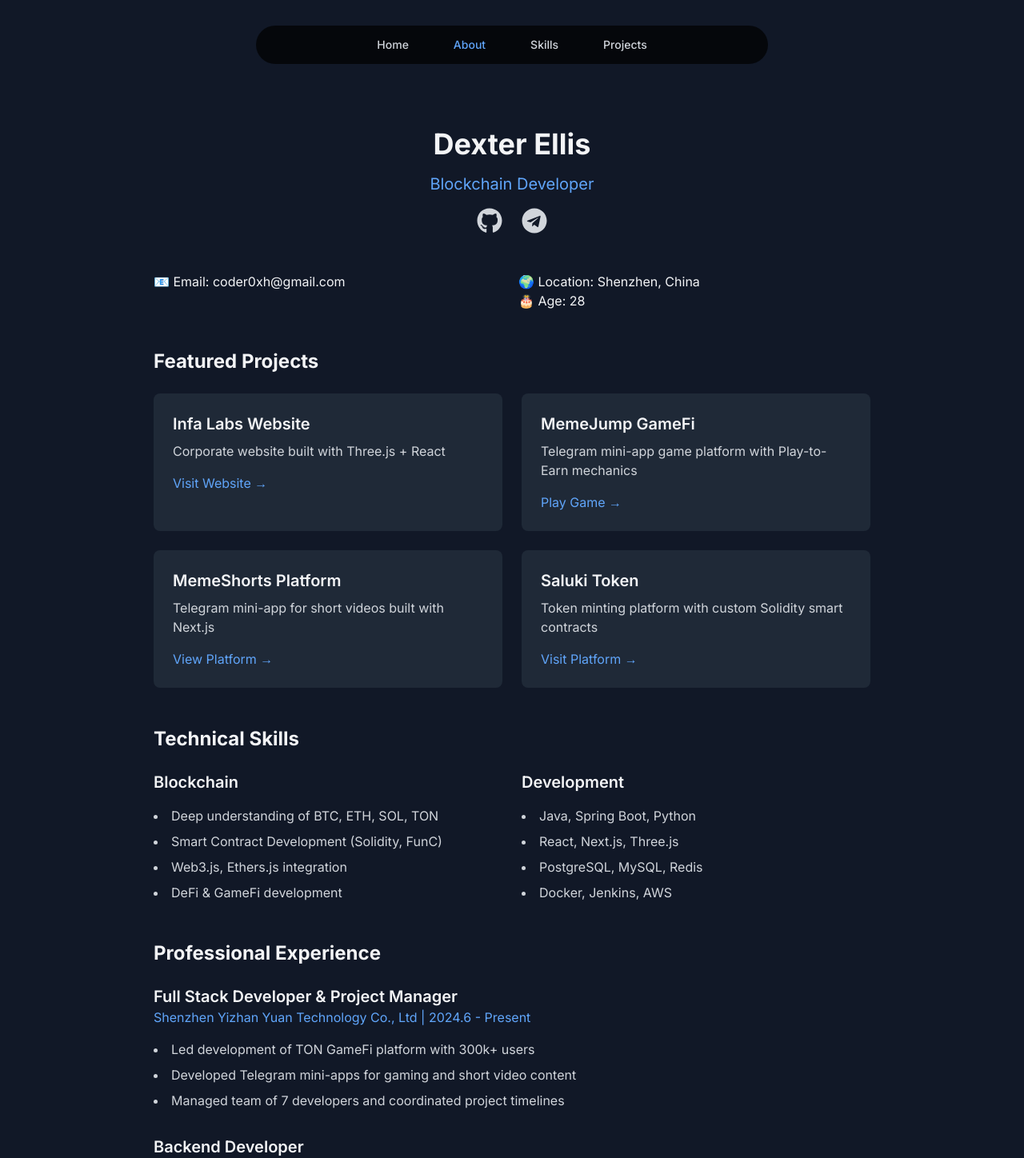
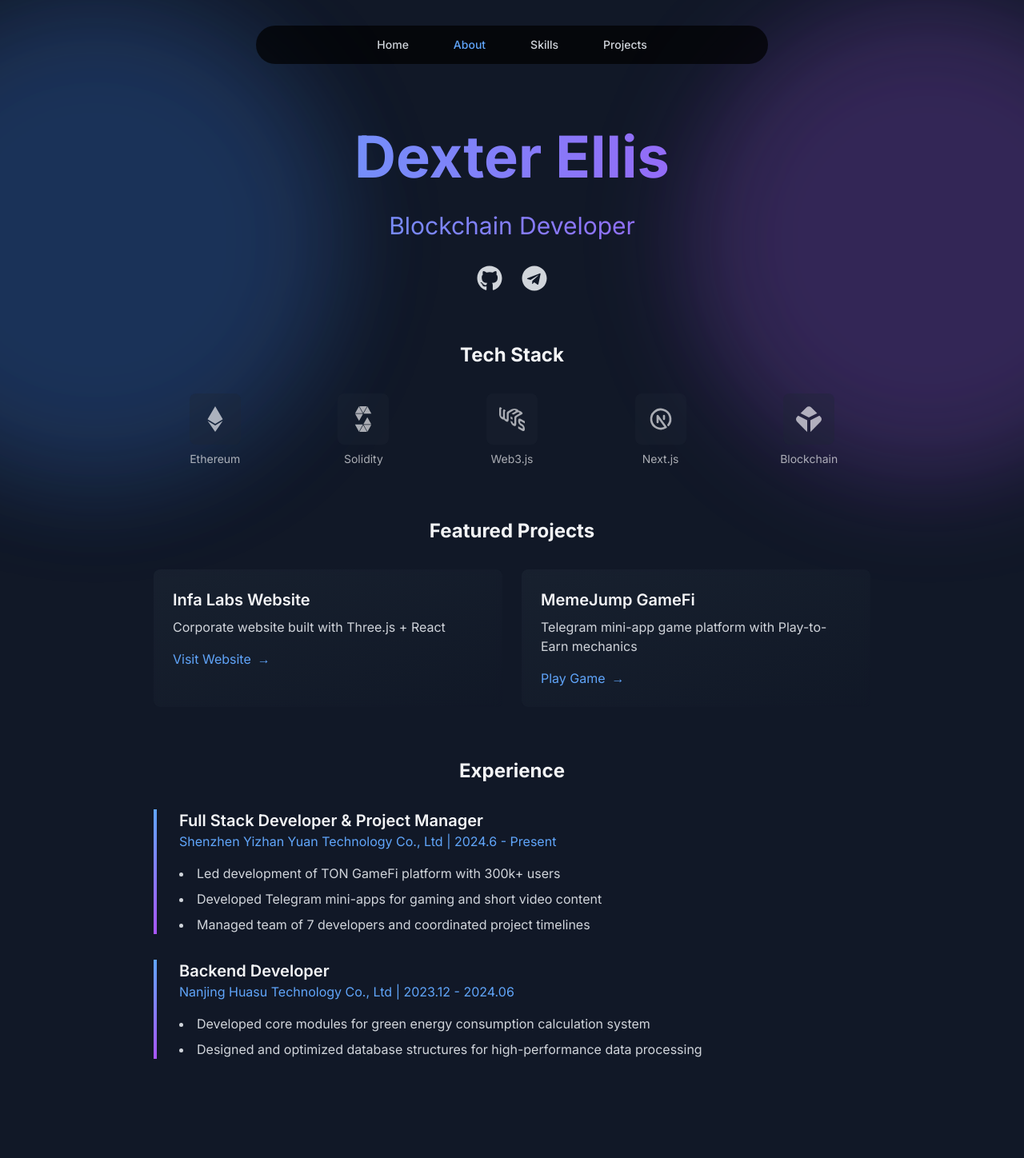
Before and after one commit to Coder0xH/personal-website, a Next.js app: page /about in a window 1280 px wide. Shown: the top 1448 px of the page at 80% size. After the commit the page ends 1324 px from the top, so only its background shows below. Built offline with nearby package versions, Linux system fonts and the light colour scheme.

Commit message:
breathing light

```diff
--- a/src/app/about/page.tsx
+++ b/src/app/about/page.tsx
@@ -2,152 +2,210 @@
 
 import { motion } from 'framer-motion'
 import { FaGithub, FaEthereum, FaTelegram } from 'react-icons/fa'
-import { SiSolidity } from 'react-icons/si'
+import { SiSolidity, SiWeb3Dotjs, SiBlockchaindotcom } from 'react-icons/si'
+import { TbBrandNextjs } from 'react-icons/tb'
 import Navbar from '@/components/Navbar'
 
 export default function About() {
-  const fadeInUp = {
-    initial: { opacity: 0, y: 60 },
-    animate: { opacity: 1, y: 0 },
-    transition: { duration: 0.6 }
+  const containerVariants = {
+    hidden: { opacity: 0 },
+    visible: {
+      opacity: 1,
+      transition: {
+        staggerChildren: 0.3
       }
+    }
+  }
+
+  const itemVariants = {
+    hidden: { opacity: 0, y: 20 },
+    visible: {
+      opacity: 1,
+      y: 0,
+      transition: {
+        duration: 0.5
+      }
+    }
+  }
+
+  const glowVariants = {
+    initial: { opacity: 0.5 },
+    animate: {
+      opacity: [0.5, 1, 0.5],
+      transition: {
+        duration: 2,
+        repeat: Infinity,
+        ease: "easeInOut"
+      }
+    }
+  }
+
+  const techStackItems = [
+    { icon: <FaEthereum className="w-8 h-8" />, label: "Ethereum" },
+    { icon: <SiSolidity className="w-8 h-8" />, label: "Solidity" },
+    { icon: <SiWeb3Dotjs className="w-8 h-8" />, label: "Web3.js" },
+    { icon: <TbBrandNextjs className="w-8 h-8" />, label: "Next.js" },
+    { icon: <SiBlockchaindotcom className="w-8 h-8" />, label: "Blockchain" }
+  ]
 
   return (
     <>
       <Navbar />
-      <div className="min-h-screen bg-gray-900 text-gray-100 pt-40 px-4 sm:px-6 lg:px-8">
-        <div className="max-w-4xl mx-auto">
-          <motion.div {...fadeInUp} className="space-y-12">
+      <div className="min-h-screen text-gray-100 pt-40 px-4 sm:px-6 lg:px-8">
+        <motion.div
+          className="max-w-4xl mx-auto relative"
+          variants={containerVariants}
+          initial="hidden"
+          animate="visible"
+        >
           {/* Header Section */}
-            <div className="text-center space-y-4">
-              <h1 className="text-4xl font-bold">Dexter Ellis</h1>
-              <p className="text-xl text-blue-400">Blockchain Developer</p>
-              <div className="flex justify-center space-x-6">
-                <a href="https://github.com/Coder0xH" target="_blank" rel="noopener noreferrer" className="text-gray-300 hover:text-white">
-                  <FaGithub className="h-8 w-8" />
-                </a>
-                <a href="https://t.me/memejump_bot/memejump?startapp=GZEMUAGT" target="_blank" rel="noopener noreferrer" className="text-gray-300 hover:text-white">
-                  <FaTelegram className="h-8 w-8" />
-                </a>
-              </div>
+          <div className="text-center space-y-8 mb-16">
+            <motion.h1
+              className="text-6xl sm:text-7xl font-bold bg-gradient-to-r from-blue-400 to-purple-500 text-transparent bg-clip-text inline-block w-full"
+              variants={itemVariants}
+            >
+              Dexter Ellis
+            </motion.h1>
+            <motion.p
+              className="text-2xl sm:text-3xl bg-gradient-to-r from-blue-400 to-purple-500 text-transparent bg-clip-text inline-block w-full"
+              variants={itemVariants}
+            >
+              Blockchain Developer
+            </motion.p>
+            <motion.div
+              className="flex justify-center space-x-6"
+              variants={itemVariants}
+            >
+              {[
+                { href: "https://github.com/Coder0xH", icon: <FaGithub className="h-8 w-8" /> },
+                { href: "https://t.me/memejump_bot/memejump?startapp=GZEMUAGT", icon: <FaTelegram className="h-8 w-8" /> }
+              ].map((item, index) => (
+                <motion.a
+                  key={index}
+                  href={item.href}
+                  target="_blank"
+                  rel="noopener noreferrer"
+                  className="text-gray-300 hover:text-white transform hover:scale-110 transition-all"
+                  whileHover={{ y: -2 }}
+                >
+                  {item.icon}
+                </motion.a>
+              ))}
+            </motion.div>
           </div>
 
-            {/* Contact Info */}
-            <div className="grid grid-cols-1 md:grid-cols-2 gap-4 text-center md:text-left">
-              <div>
-                <p>📧 Email: coder0xh@gmail.com</p>
+          {/* Tech Stack Section */}
+          <motion.div
+            className="mb-16"
+            variants={itemVariants}
+          >
+            <h2 className="text-2xl font-bold mb-8 text-center">Tech Stack</h2>
+            <div className="grid grid-cols-2 sm:grid-cols-3 md:grid-cols-5 gap-8">
+              {techStackItems.map((item, index) => (
+                <motion.div
+                  key={index}
+                  className="flex flex-col items-center space-y-2"
+                  whileHover={{ scale: 1.1 }}
+                  variants={glowVariants}
+                  initial="initial"
+                  animate="animate"
+                >
+                  <div className="p-4 bg-gray-800/50 rounded-lg backdrop-blur-sm">
+                    {item.icon}
                   </div>
-              <div>
-                <p>🌍 Location: Shenzhen, China</p>
-                <p>🎂 Age: 28</p>
+                  <span className="text-sm">{item.label}</span>
+                </motion.div>
+              ))}
             </div>
-            </div>
+          </motion.div>
 
           {/* Featured Projects */}
-            <section>
-              <h2 className="text-2xl font-bold mb-6">Featured Projects</h2>
+          <motion.section
+            variants={itemVariants}
+            className="mb-16"
+          >
+            <h2 className="text-2xl font-bold mb-8 text-center">Featured Projects</h2>
             <div className="grid grid-cols-1 md:grid-cols-2 gap-6">
+              {[
+                {
+                  title: "Infa Labs Website",
+                  description: "Corporate website built with Three.js + React",
+                  link: "https://infalabs.io/",
+                  linkText: "Visit Website"
+                },
+                {
+                  title: "MemeJump GameFi",
+                  description: "Telegram mini-app game platform with Play-to-Earn mechanics",
+                  link: "https://t.me/memejump_bot/memejump?startapp=GZEMUAGT",
+                  linkText: "Play Game"
+                }
+              ].map((project, index) => (
                 <motion.div
-                  className="bg-gray-800 p-6 rounded-lg"
+                  key={index}
+                  className="group relative overflow-hidden rounded-lg bg-gradient-to-br from-gray-800/50 to-gray-900/50 p-6 backdrop-blur-sm"
                   whileHover={{ scale: 1.02 }}
-                  transition={{ duration: 0.2 }}
                 >
-                  <h3 className="text-xl font-semibold mb-2">Infa Labs Website</h3>
-                  <p className="text-gray-300 mb-4">Corporate website built with Three.js + React</p>
-                  <a href="https://infalabs.io/" target="_blank" rel="noopener noreferrer" className="text-blue-400 hover:text-blue-300">
-                    Visit Website →
+                  <motion.div
+                    className="absolute inset-0 bg-gradient-to-r from-blue-500/10 to-purple-500/10 opacity-0 group-hover:opacity-100 transition-opacity"
+                    initial={false}
+                  />
+                  <h3 className="text-xl font-semibold mb-2">{project.title}</h3>
+                  <p className="text-gray-300 mb-4">{project.description}</p>
+                  <a
+                    href={project.link}
+                    target="_blank"
+                    rel="noopener noreferrer"
+                    className="inline-flex items-center space-x-2 text-blue-400 hover:text-blue-300"
+                  >
+                    <span>{project.linkText}</span>
+                    <span>→</span>
                   </a>
                 </motion.div>
+              ))}
+            </div>
+          </motion.section>
 
+          {/* Experience Timeline */}
+          <motion.section variants={itemVariants}>
+            <h2 className="text-2xl font-bold mb-8 text-center">Experience</h2>
+            <div className="space-y-8">
+              {[
+                {
+                  title: "Full Stack Developer & Project Manager",
+                  company: "Shenzhen Yizhan Yuan Technology Co., Ltd",
+                  period: "2024.6 - Present",
+                  achievements: [
+                    "Led development of TON GameFi platform with 300k+ users",
+                    "Developed Telegram mini-apps for gaming and short video content",
+                    "Managed team of 7 developers and coordinated project timelines"
+                  ]
+                },
+                {
+                  title: "Backend Developer",
+                  company: "Nanjing Huasu Technology Co., Ltd",
+                  period: "2023.12 - 2024.06",
+                  achievements: [
+                    "Developed core modules for green energy consumption calculation system",
+                    "Designed and optimized database structures for high-performance data processing"
+                  ]
+                }
+              ].map((experience, index) => (
                 <motion.div
-                  className="bg-gray-800 p-6 rounded-lg"
-                  whileHover={{ scale: 1.02 }}
-                  transition={{ duration: 0.2 }}
+                  key={index}
+                  className="relative pl-8 before:content-[''] before:absolute before:left-0 before:top-0 before:w-1 before:h-full before:bg-gradient-to-b before:from-blue-400 before:to-purple-500"
                 >
-                  <h3 className="text-xl font-semibold mb-2">MemeJump GameFi</h3>
-                  <p className="text-gray-300 mb-4">Telegram mini-app game platform with Play-to-Earn mechanics</p>
-                  <a href="https://t.me/memejump_bot/memejump?startapp=GZEMUAGT" target="_blank" rel="noopener noreferrer" className="text-blue-400 hover:text-blue-300">
-                    Play Game →
-                  </a>
+                  <h3 className="text-xl font-semibold">{experience.title}</h3>
+                  <p className="text-blue-400 mb-4">{experience.company} | {experience.period}</p>
+                  <ul className="list-disc list-inside space-y-2 text-gray-300">
+                    {experience.achievements.map((achievement, i) => (
+                      <li key={i}>{achievement}</li>
+                    ))}
+                  </ul>
                 </motion.div>
-
-                <motion.div
-                  className="bg-gray-800 p-6 rounded-lg"
-                  whileHover={{ scale: 1.02 }}
-                  transition={{ duration: 0.2 }}
-                >
-                  <h3 className="text-xl font-semibold mb-2">MemeShorts Platform</h3>
-                  <p className="text-gray-300 mb-4">Telegram mini-app for short videos built with Next.js</p>
-                  <a href="https://t.me/MemeShorts_bot/memeshort" target="_blank" rel="noopener noreferrer" className="text-blue-400 hover:text-blue-300">
-                    View Platform →
-                  </a>
+              ))}
+            </div>
+          </motion.section>
         </motion.div>
-
-                <motion.div
-                  className="bg-gray-800 p-6 rounded-lg"
-                  whileHover={{ scale: 1.02 }}
-                  transition={{ duration: 0.2 }}
-                >
-                  <h3 className="text-xl font-semibold mb-2">Saluki Token</h3>
-                  <p className="text-gray-300 mb-4">Token minting platform with custom Solidity smart contracts</p>
-                  <a href="https://saluki.me/" target="_blank" rel="noopener noreferrer" className="text-blue-400 hover:text-blue-300">
-                    Visit Platform →
-                  </a>
-                </motion.div>
-              </div>
-            </section>
-
-            {/* Technical Skills */}
-            <section>
-              <h2 className="text-2xl font-bold mb-6">Technical Skills</h2>
-              <div className="grid grid-cols-1 md:grid-cols-2 gap-6">
-                <div>
-                  <h3 className="text-xl font-semibold mb-4">Blockchain</h3>
-                  <ul className="list-disc list-inside space-y-2 text-gray-300">
-                    <li>Deep understanding of BTC, ETH, SOL, TON</li>
-                    <li>Smart Contract Development (Solidity, FunC)</li>
-                    <li>Web3.js, Ethers.js integration</li>
-                    <li>DeFi & GameFi development</li>
-                  </ul>
-                </div>
-                <div>
-                  <h3 className="text-xl font-semibold mb-4">Development</h3>
-                  <ul className="list-disc list-inside space-y-2 text-gray-300">
-                    <li>Java, Spring Boot, Python</li>
-                    <li>React, Next.js, Three.js</li>
-                    <li>PostgreSQL, MySQL, Redis</li>
-                    <li>Docker, Jenkins, AWS</li>
-                  </ul>
-                </div>
-              </div>
-            </section>
-
-            {/* Professional Experience */}
-            <section>
-              <h2 className="text-2xl font-bold mb-6">Professional Experience</h2>
-              <div className="space-y-8">
-                <div>
-                  <h3 className="text-xl font-semibold">Full Stack Developer & Project Manager</h3>
-                  <p className="text-blue-400">Shenzhen Yizhan Yuan Technology Co., Ltd | 2024.6 - Present</p>
-                  <ul className="list-disc list-inside mt-4 space-y-2 text-gray-300">
-                    <li>Led development of TON GameFi platform with 300k+ users</li>
-                    <li>Developed Telegram mini-apps for gaming and short video content</li>
-                    <li>Managed team of 7 developers and coordinated project timelines</li>
-                  </ul>
-                </div>
-
-                <div>
-                  <h3 className="text-xl font-semibold">Backend Developer</h3>
-                  <p className="text-blue-400">Nanjing Huasu Technology Co., Ltd | 2023.12 - 2024.06</p>
-                  <ul className="list-disc list-inside mt-4 space-y-2 text-gray-300">
-                    <li>Developed core modules for green energy consumption calculation system</li>
-                    <li>Designed and optimized database structures for high-performance data processing</li>
-                  </ul>
-                </div>
-              </div>
-            </section>
-          </motion.div>
-        </div>
       </div>
     </>
   )
--- a/src/app/layout.tsx
+++ b/src/app/layout.tsx
@@ -1,5 +1,6 @@
 import './globals.css'
 import { Inter } from 'next/font/google'
+import ClientLayout from '@/components/ClientLayout'
 
 const inter = Inter({ subsets: ['latin'] })
 
@@ -19,9 +20,13 @@
   children: React.ReactNode
 }) {
   return (
-    <html lang="en" className="scroll-smooth bg-gray-900">
+    <html lang="en" className="scroll-smooth">
       <body className={`${inter.className} min-h-screen bg-gray-900`}>
-        {children}
+        <ClientLayout>
+          <div className="relative z-10">
+            {children}
+          </div>
+        </ClientLayout>
       </body>
     </html>
   )
--- a/src/app/page.tsx
+++ b/src/app/page.tsx
@@ -6,7 +6,7 @@
 
 export default function Home() {
   return (
-    <main className="min-h-screen bg-gray-900 text-white">
+    <main className="min-h-screen text-white">
       <Navbar />
       <Hero />
       <About />
--- a/src/app/projects/page.tsx
+++ b/src/app/projects/page.tsx
@@ -136,11 +136,11 @@
   </section>
 )
 
-export default function Projects() {
+export default function ProjectsPage() {
   return (
     <>
       <Navbar />
-      <div className="min-h-screen bg-gray-900 text-gray-100 py-32 px-4 sm:px-6 lg:px-8">
+      <div className="min-h-screen text-gray-100 py-32 px-4 sm:px-6 lg:px-8">
         <div className="max-w-7xl mx-auto">
           <motion.h1
             initial={{ opacity: 0, y: 20 }}
--- a/src/app/skills/page.tsx
+++ b/src/app/skills/page.tsx
@@ -22,7 +22,7 @@
     items: [
       { name: 'Java/Spring Boot', icon: FaJava, level: 99 },
       { name: 'Python', icon: FaPython, level: 70 },
-      { name: 'Rust', icon: SiGraphql, level: 45 },
+      { name: 'Rust', icon: SiRust, level: 45 },
       { name: 'Go', icon: SiGo, level: 65 },
     ]
   },
@@ -56,26 +56,6 @@
   }
 ]
 
-const HexagonBackground = () => {
-  return (
-    <div className="absolute inset-0 overflow-hidden opacity-10">
-      {[...Array(20)].map((_, i) => (
-        <div
-          key={i}
-          className="absolute"
-          style={{
-            top: `${Math.random() * 100}%`,
-            left: `${Math.random() * 100}%`,
-            transform: `rotate(${Math.random() * 360}deg)`,
-          }}
-        >
-          <div className="w-20 h-20 border-2 border-blue-400 rotate-45 opacity-20" />
-        </div>
-      ))}
-    </div>
-  )
-}
-
 const SkillBar = ({ name, level, icon: Icon }) => {
   const barRef = useRef(null)
 
@@ -107,53 +87,44 @@
 
 export default function SkillsPage() {
   return (
-    <div className="min-h-screen bg-gray-900 text-white relative">
+    <>
       <Navbar />
-      <HexagonBackground />
+      <div className="min-h-screen text-gray-100 py-20 px-4 sm:px-6 lg:px-8">
+        <div className="max-w-6xl mx-auto">
+          <motion.h1
+            initial={{ opacity: 0, y: -20 }}
+            animate={{ opacity: 1, y: 0 }}
+            transition={{ duration: 0.5 }}
+            className="text-5xl font-bold text-center mb-16 bg-gradient-to-r from-blue-400 to-purple-500 text-transparent bg-clip-text"
+          >
+            Skills & Expertise
+          </motion.h1>
 
-      <main className="container mx-auto px-4 pt-32 pb-16 relative z-10">
-        <motion.h1
-          initial={{ opacity: 0, y: 20 }}
-          animate={{ opacity: 1, y: 0 }}
-          className="text-4xl md:text-5xl font-bold text-center mb-16"
-        >
-          <span className="bg-gradient-to-r from-blue-400 to-purple-500 text-transparent bg-clip-text">
-            Technical Expertise
-          </span>
-        </motion.h1>
-
-        <div className="max-w-4xl mx-auto">
           {skills.map((category, index) => (
             <motion.div
               key={category.category}
               initial={{ opacity: 0, y: 20 }}
               animate={{ opacity: 1, y: 0 }}
               transition={{ delay: index * 0.2 }}
-              className="mb-12"
+              className="mb-16"
             >
-              <h2 className="text-2xl font-semibold mb-6 text-blue-400">
+              <h2 className="text-2xl font-semibold mb-8 text-blue-400">
                 {category.category}
               </h2>
-              <div className="space-y-6">
+              <div className="grid grid-cols-1 md:grid-cols-2 gap-8">
                 {category.items.map((skill) => (
-                  <SkillBar key={skill.name} {...skill} />
+                  <SkillBar
+                    key={skill.name}
+                    name={skill.name}
+                    level={skill.level}
+                    icon={skill.icon}
+                  />
                 ))}
               </div>
             </motion.div>
           ))}
         </div>
-
-        <motion.div
-          initial={{ opacity: 0 }}
-          animate={{ opacity: 1 }}
-          transition={{ delay: 1 }}
-          className="mt-16 text-center"
-        >
-          <p className="text-gray-400 max-w-2xl mx-auto">
-            Constantly exploring new technologies and staying at the forefront of Web3 development, while maintaining expertise across the full stack.
-          </p>
-        </motion.div>
-      </main>
-    </div>
+      </div>
+    </>
   )
 }
--- /dev/null
+++ b/src/components/AnimatedBackground.tsx
@@ -0,0 +1,112 @@
+'use client'
+
+import { motion } from 'framer-motion'
+import { usePathname } from 'next/navigation'
+
+const getPosition = (pathname: string) => {
+  switch (pathname) {
+    case '/':
+      return {
+        first: { x: "-20%", y: "-20%" },
+        second: { x: "20%", y: "20%" }
+      }
+    case '/about':
+      return {
+        first: { x: "-30%", y: "0%" },
+        second: { x: "30%", y: "0%" }
+      }
+    case '/projects':
+      return {
+        first: { x: "0%", y: "-25%" },
+        second: { x: "0%", y: "25%" }
+      }
+    case '/skills':
+      return {
+        first: { x: "-25%", y: "25%" },
+        second: { x: "25%", y: "-25%" }
+      }
+    default:
+      return {
+        first: { x: "-20%", y: "-20%" },
+        second: { x: "20%", y: "20%" }
+      }
+  }
+}
+
+export default function AnimatedBackground() {
+  const pathname = usePathname()
+  const positions = getPosition(pathname)
+
+  const transition = {
+    type: "spring",
+    damping: 20,
+    stiffness: 100,
+  }
+
+  const breathingAnimation = {
+    scale: [1, 1.1, 1],
+    opacity: [0.3, 0.5, 0.3],
+  }
+
+  const breathingTransition = {
+    duration: 4,
+    repeat: Infinity,
+    ease: "easeInOut",
+  }
+
+  return (
+    <div className="fixed inset-0 z-0">
+      {/* 主要圆形 */}
+      <motion.div
+        className="absolute w-[600px] h-[600px] bg-blue-500/20 rounded-full blur-3xl"
+        animate={{
+          x: positions.first.x,
+          y: positions.first.y,
+        }}
+        transition={transition}
+      />
+      <motion.div
+        className="absolute right-0 w-[600px] h-[600px] bg-purple-500/20 rounded-full blur-3xl"
+        animate={{
+          x: positions.second.x,
+          y: positions.second.y,
+        }}
+        transition={transition}
+      />
+
+      {/* 呼吸灯效果 */}
+      <motion.div
+        className="absolute w-[600px] h-[600px] bg-blue-400/10 rounded-full blur-3xl"
+        animate={{
+          ...breathingAnimation,
+          x: positions.first.x,
+          y: positions.first.y,
+        }}
+        transition={{
+          ...transition,
+          scale: breathingTransition,
+          opacity: breathingTransition,
+        }}
+      />
+      <motion.div
+        className="absolute right-0 w-[600px] h-[600px] bg-purple-400/10 rounded-full blur-3xl"
+        animate={{
+          ...breathingAnimation,
+          x: positions.second.x,
+          y: positions.second.y,
+        }}
+        transition={{
+          ...transition,
+          scale: {
+            ...breathingTransition,
+            delay: 2,
+          },
+          opacity: {
+            ...breathingTransition,
+            delay: 2,
+          },
+        }}
+      />
+    </div>
+  )
+}
--- /dev/null
+++ b/src/components/ClientLayout.tsx
@@ -0,0 +1,27 @@
+'use client'
+
+import { useEffect, useState } from 'react'
+import AnimatedBackground from '@/components/AnimatedBackground'
+
+export default function ClientLayout({
+  children
+}: {
+  children: React.ReactNode
+}) {
+  const [mounted, setMounted] = useState(false)
+
+  useEffect(() => {
+    setMounted(true)
+  }, [])
+
+  if (!mounted) {
+    return <>{children}</>
+  }
+
+  return (
+    <>
+      <AnimatedBackground />
+      {children}
+    </>
+  )
+}
```
Lines whose indentation alone changed are shown as unchanged.
